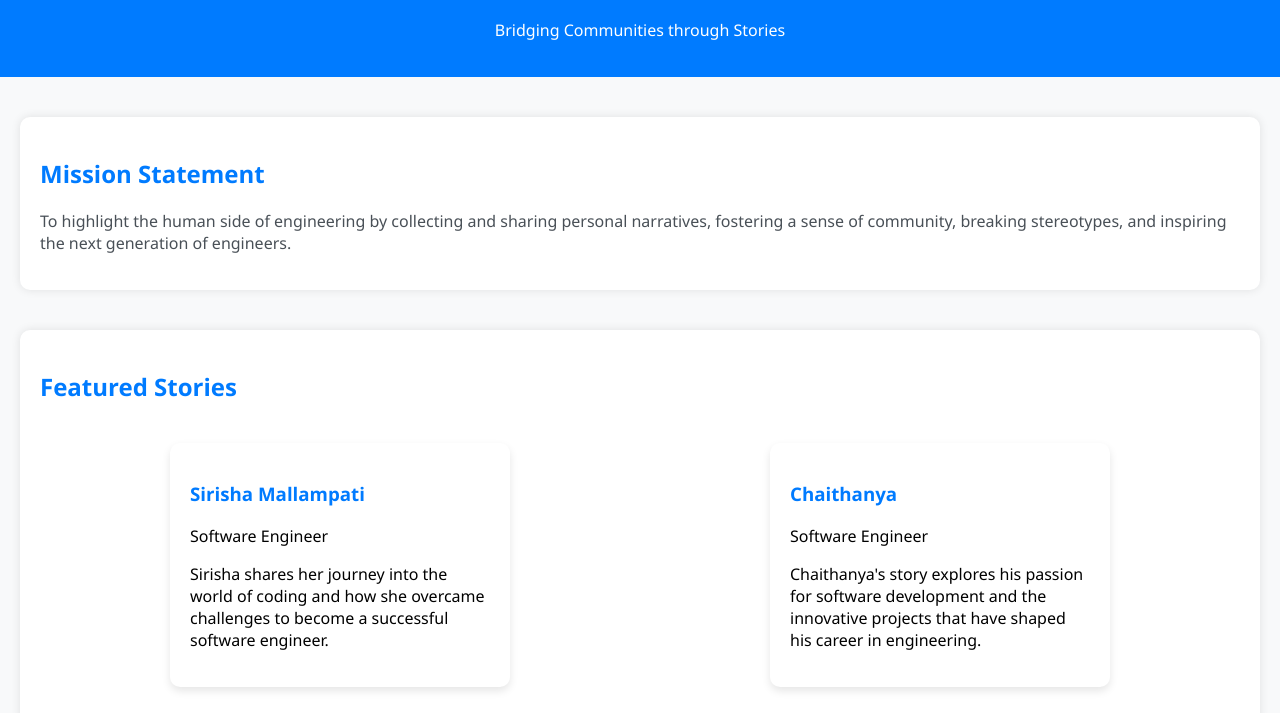
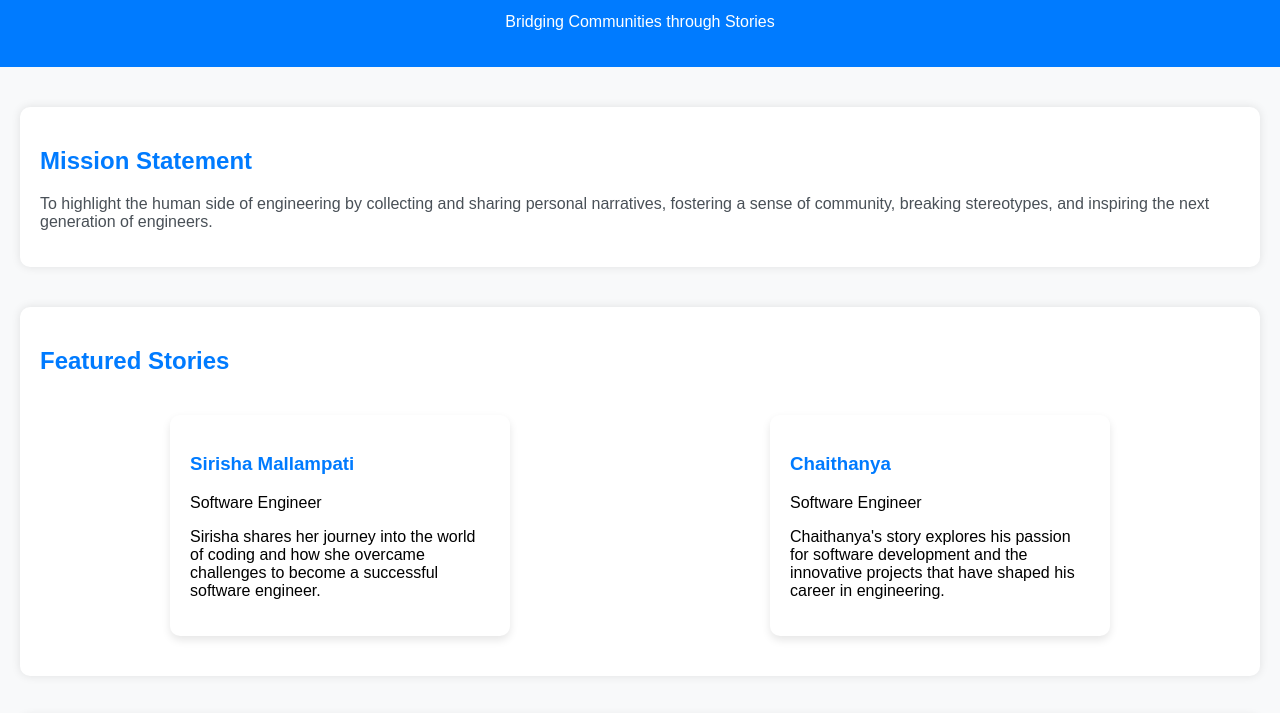
Before and after one commit to suryatej-cyber/Engineering-Narratives, a plain HTML site: page index.html in a window 1280 px wide. Shown: the part 87-800 px from the top of the page. Drawn offline with Linux system fonts and the light colour scheme.

Commit message:
Update index.html

```diff
--- a/index.html
+++ b/index.html
@@ -7,7 +7,7 @@
     <title>Engineering Narratives - Bridging Communities through Stories</title>
     <style>
         body {
-            font-family: 'Segoe UI', Tahoma, Geneva, Verdana, sans-serif;
+    font-family: 'Arial', sans-serif;
     margin: 0;
     padding: 0;
     background-color: #f8f9fa;
```
Lines whose indentation alone changed are shown as unchanged.
